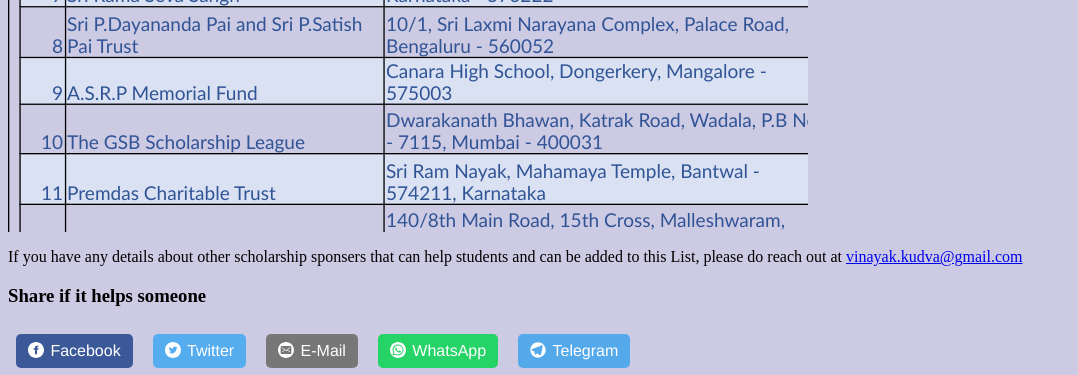
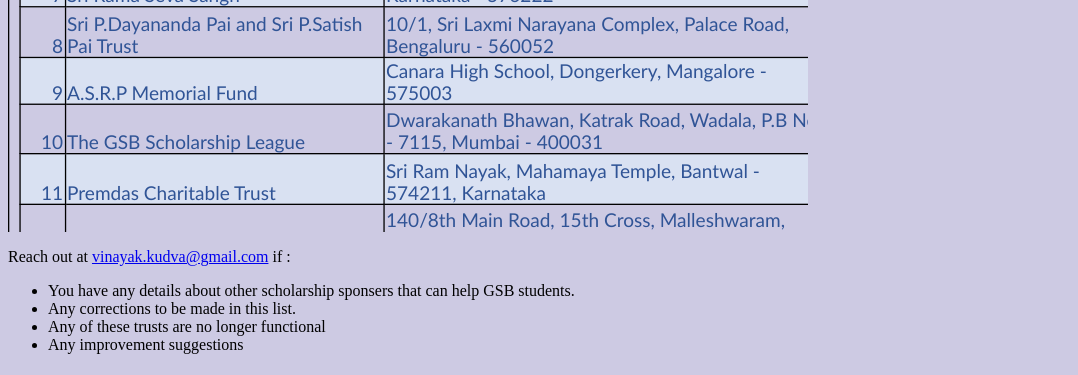
Before and after one commit to gsb-scholarship/gsb-scholarship.github.io, a plain HTML site: page index.html in a window 1280 px wide. Shown: the part 2275-2650 px from the top of the page, without its empty margins (0-1078 px from the left). Drawn offline with Linux system fonts and the light colour scheme.

Commit message:
Minor changes

```diff
--- a/index.html
+++ b/index.html
@@ -296,8 +296,14 @@
         <iframe src="./resources/AddressList.htm" style="border:1px solid black;"></iframe>
     </div>
     <p></p>
-    <p>If you have any details about other scholarship sponsers that can help students and can be added to this List,
-        please do reach out at <a href="mailto:vinayak.kudva@gmail.com">vinayak.kudva@gmail.com</a></p>
+    <p>Reach out at <a href="mailto:vinayak.kudva@gmail.com">vinayak.kudva@gmail.com</a> if :
+        <ul>
+            <li>You have any details about other scholarship sponsers that can help GSB students.</li>
+            <li>Any corrections to be made in this list.</li>
+            <li>Any of these trusts are no longer functional</li>
+            <li>Any improvement suggestions</li>
+        </ul>
+    </p>
     <p>
     <h3>Share if it helps someone</h3>
     <!-- Sharingbutton Facebook -->
```
